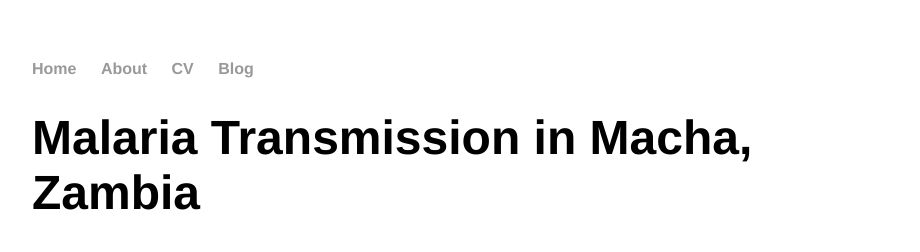
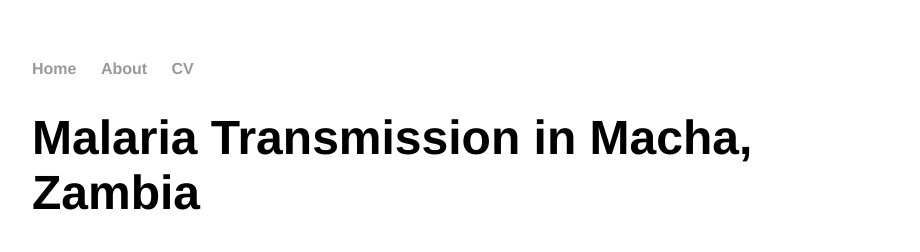
Before and after one commit to cwilkason/cwilkason.github.io, a Jekyll site: the page built from index.html, in a window 1280 px wide. Shown: the top 252 px of the page, without its empty margins (160-1080 px from the left). Built offline with Jekyll 4.4.1, drawn with Linux system fonts in a browser that asks for light colours.

Commit message:
Update default.html

```diff
--- a/_layouts/default.html
+++ b/_layouts/default.html
@@ -9,9 +9,8 @@
 			<nav>
 	    		<ul>
 	        		<li><a href="/">Home</a></li>
-		        	<li><a href="/about">About</a></li>
+		        	<li><a href="http://malaria.jhsph.edu/">About</a></li>
 	        		<li><a href="/cv">CV</a></li>
-	        		<li><a href="/blog">Blog</a></li>
 	    		</ul>
 			</nav>
 			<div class="container">
```
